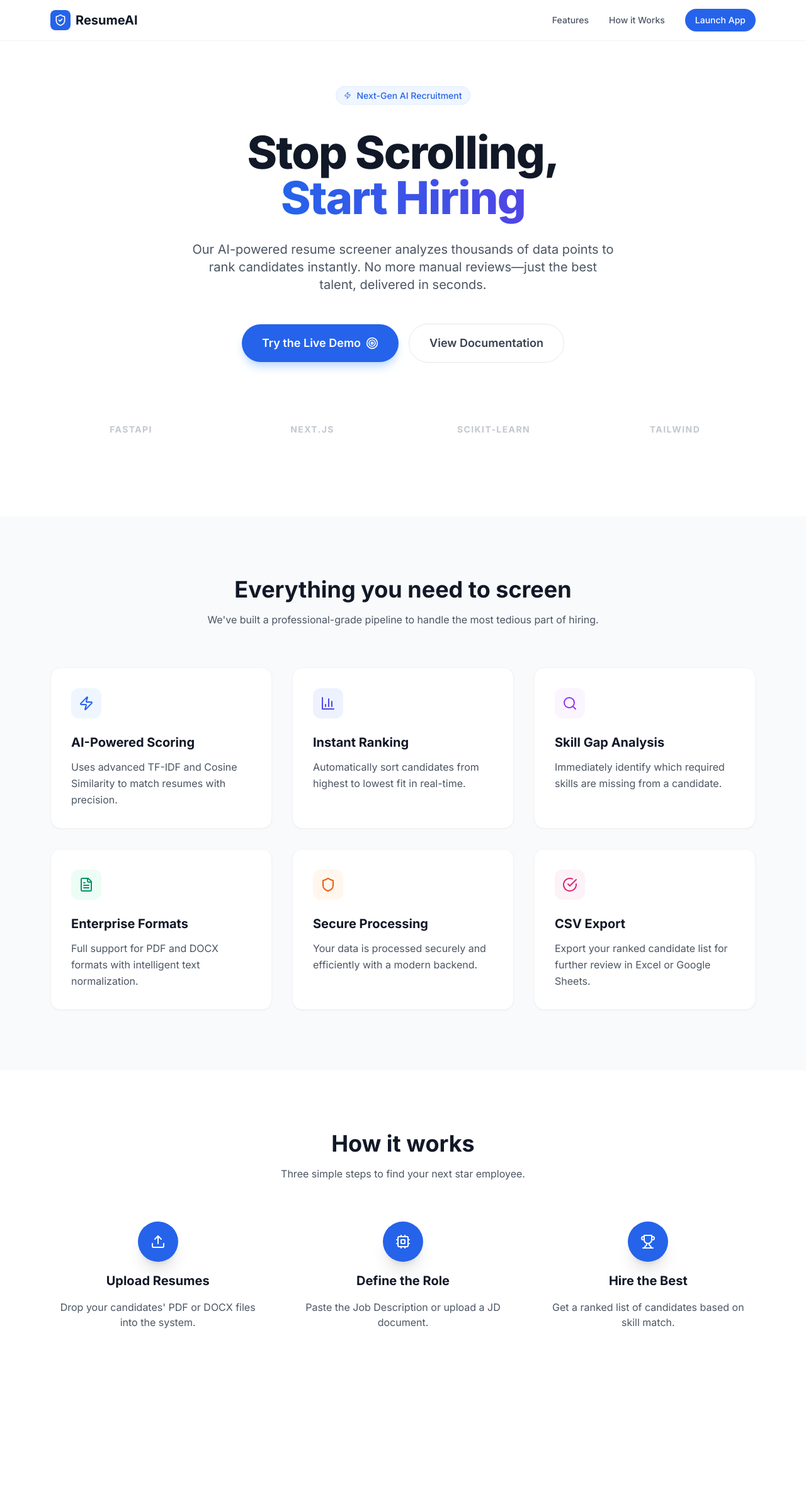
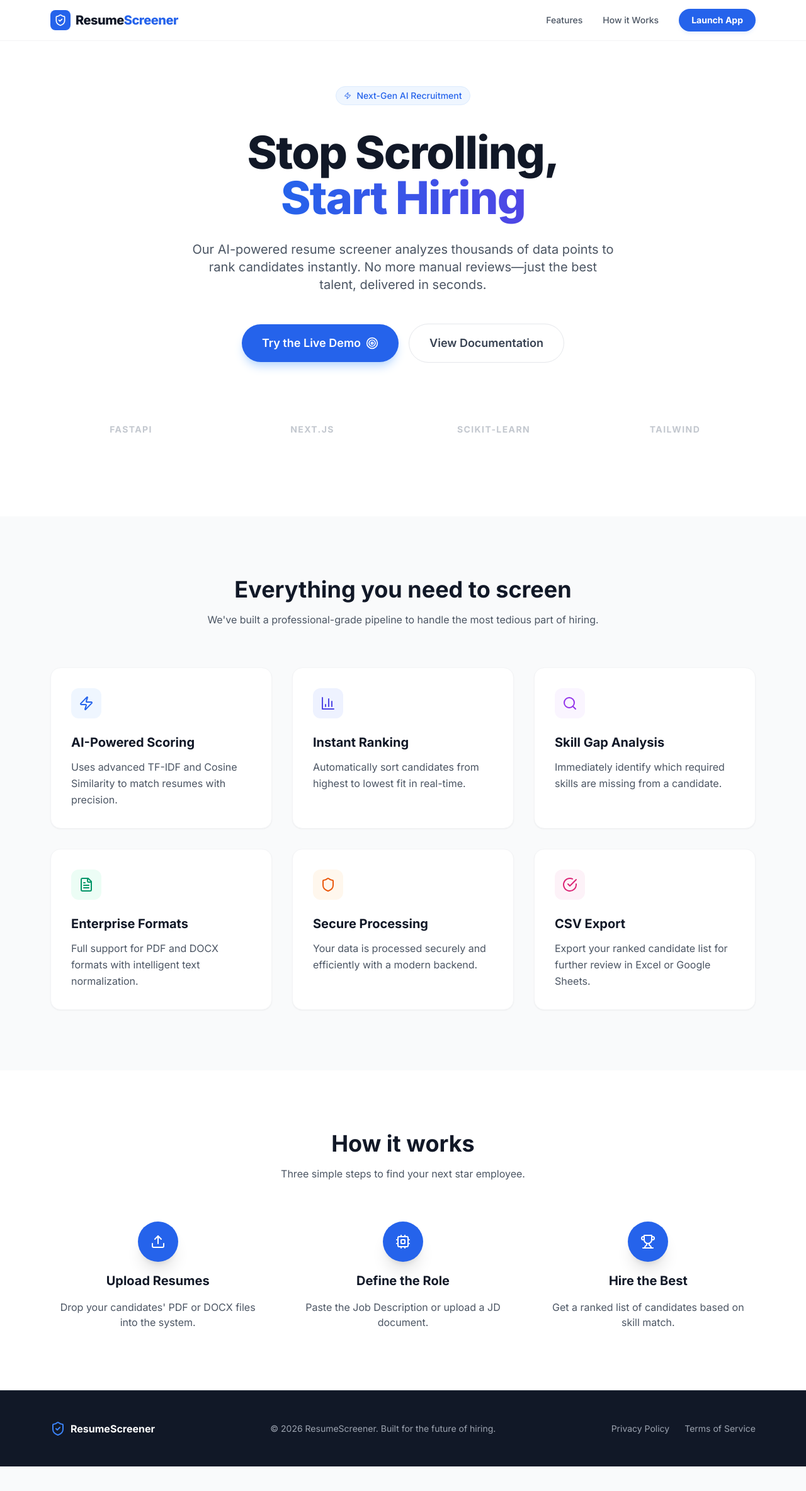
Before and after one commit to Aryan-theccool/resume-task, a Next.js app in the folder frontend/: page / in a window 1280 px wide. Shown: the top 2368 px of the page at 63% size. After the commit the page ends 2329 px from the top, so only its background shows below. Built offline with nearby package versions, Linux system fonts and the light colour scheme; no server answers.

Commit message:
add landing page and navigation logic to main application flow

```diff
--- a/frontend/app/page.tsx
+++ b/frontend/app/page.tsx
@@ -3,7 +3,7 @@ import React, { useState } from 'react';
 import UploadSection from '@/components/UploadSection';
 import ResultsTable from '@/components/ResultsTable';
 import LandingPage from '@/components/landing/page';
-import { ShieldCheck, ArrowLeft } from 'lucide-react';
+import { ArrowLeft } from 'lucide-react';
 
 export default function HomePage() {
   const [showScreener, setShowScreener] = useState(false);
--- a/frontend/components/landing/page.tsx
+++ b/frontend/components/landing/page.tsx
@@ -1,24 +1,13 @@
 'use client';
-import React, { useState } from 'react';
+import React from 'react';
 import { ShieldCheck } from 'lucide-react';
 import LandingHero from '@/components/landing/Hero';
 import Features from '@/components/landing/Features';
 import HowItWorks from '@/components/landing/HowItWorks';
-import UploadSection from '@/components/UploadSection';
-import ResultsTable from '@/components/ResultsTable';
 
-export default function HomePage() {
-    const [showDemo, setShowDemo] = useState(false);
-
-    const scrollToDemo = () => {
-        setShowDemo(true);
-        setTimeout(() => {
-            document.getElementById('demo-section')?.scrollIntoView({ behavior: 'smooth' });
-        }, 100);
-    };
-
+export default function HomePage({ onLaunch }: { onLaunch: () => void }) {
     return (
-        <main className="min-h-screen bg-white">
+        <main className="min-h-screen bg-white text-gray-900 selection:bg-blue-100 selection:text-blue-700">
             {/* Navbar */}
             <nav className="fixed top-0 w-full z-50 bg-white/80 backdrop-blur-md border-b border-gray-100">
                 <div className="max-w-6xl mx-auto px-4 h-16 flex items-center justify-between">
@@ -26,14 +15,16 @@ export default function HomePage() {
                         <div className="bg-blue-600 p-1.5 rounded-lg text-white">
                             <ShieldCheck className="w-5 h-5" />
                         </div>
-                        <span>ResumeAI</span>
+                        <span className="font-extrabold tracking-tight">
+                          Resume<span className="text-blue-600">Screener</span>
+                        </span>
                     </div>
                     <div className="hidden md:flex items-center gap-8 text-sm font-medium text-gray-600">
                         <a href="#features" className="hover:text-blue-600 transition-colors">Features</a>
                         <a href="#how-it-works" className="hover:text-blue-600 transition-colors">How it Works</a>
                         <button
-                            onClick={scrollToDemo}
-                            className="px-4 py-2 bg-blue-600 text-white rounded-full hover:bg-blue-700 transition-all"
+                            onClick={onLaunch}
+                            className="px-5 py-2 bg-blue-600 text-white rounded-full font-bold hover:bg-blue-700 active:scale-[0.98] transition-all shadow-md shadow-blue-500/10"
                         >
                             Launch App
                         </button>
@@ -43,7 +34,7 @@ export default function HomePage() {
 
             {/* Landing Page Sections */}
             <div className="pt-16">
-                <LandingHero onStart={scrollToDemo} />
+                <LandingHero onStart={onLaunch} />
 
                 <section id="features">
                     <Features />
@@ -52,27 +43,6 @@ export default function HomePage() {
                 <section id="how-it-works">
                     <HowItWorks />
                 </section>
-
-                {/* Interactive Demo Section */}
-                <section id="demo-section" className={`py-24 transition-all duration-1000 ${showDemo ? 'opacity-100 translate-y-0' : 'opacity-0 translate-y-10'}`}>
-                    <div className="max-w-6xl mx-auto px-4 space-y-12">
-                        <div className="text-center space-y-4">
-                            <h2 className="text-4xl font-bold text-gray-900">Live Interactive Demo</h2>
-                            <p className="text-gray-600 max-w-2xl mx-auto">
-                                Experience the power of AI screening. Upload your files and watch the magic happen.
-                            </p>
-                        </div>
-
-                        <div className="relative p-1 rounded-3xl bg-gradient-to-br from-blue-500 via-indigo-500 to-purple-600 shadow-2xl">
-                            <div className="bg-white rounded-[22px] overflow-hidden p-4 md:p-8">
-                                <UploadSection onAnalysisComplete={() => { }} />
-                                <div className="mt-12">
-                                    <ResultsTable refresh={() => { }} />
-                                </div>
-                            </div>
-                        </div>
-                    </div>
-                </section>
             </div>
 
             {/* Footer */}
@@ -80,12 +50,12 @@ export default function HomePage() {
                 <div className="max-w-6xl mx-auto px-4 flex flex-col md:flex-row justify-between items-center gap-6">
                     <div className="flex items-center gap-2 font-bold text-white">
                         <ShieldCheck className="w-6 h-6 text-blue-500" />
-                        <span>ResumeAI</span>
+                        <span>ResumeScreener</span>
                     </div>
-                    <p className="text-sm">© 2026 ResumeAI. Built for the future of hiring.</p>
+                    <p className="text-sm">© {new Date().getFullYear()} ResumeScreener. Built for the future of hiring.</p>
                     <div className="flex gap-6 text-sm">
-                        <a href="#" className="hover:text-white transition-colors">Privacy</a>
-                        <a href="#" className="hover:text-white transition-colors">Terms</a>
+                        <a href="#" className="hover:text-white transition-colors">Privacy Policy</a>
+                        <a href="#" className="hover:text-white transition-colors">Terms of Service</a>
                     </div>
                 </div>
             </footer>
```
